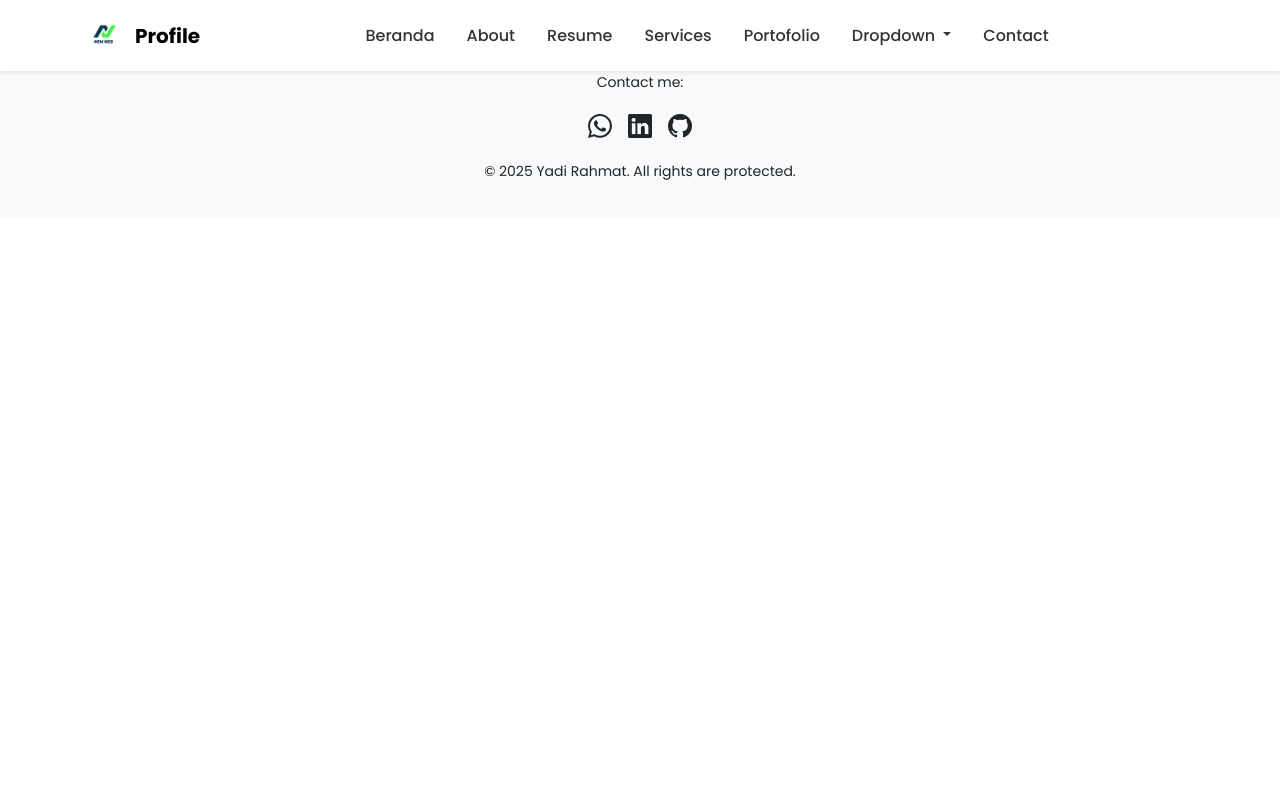
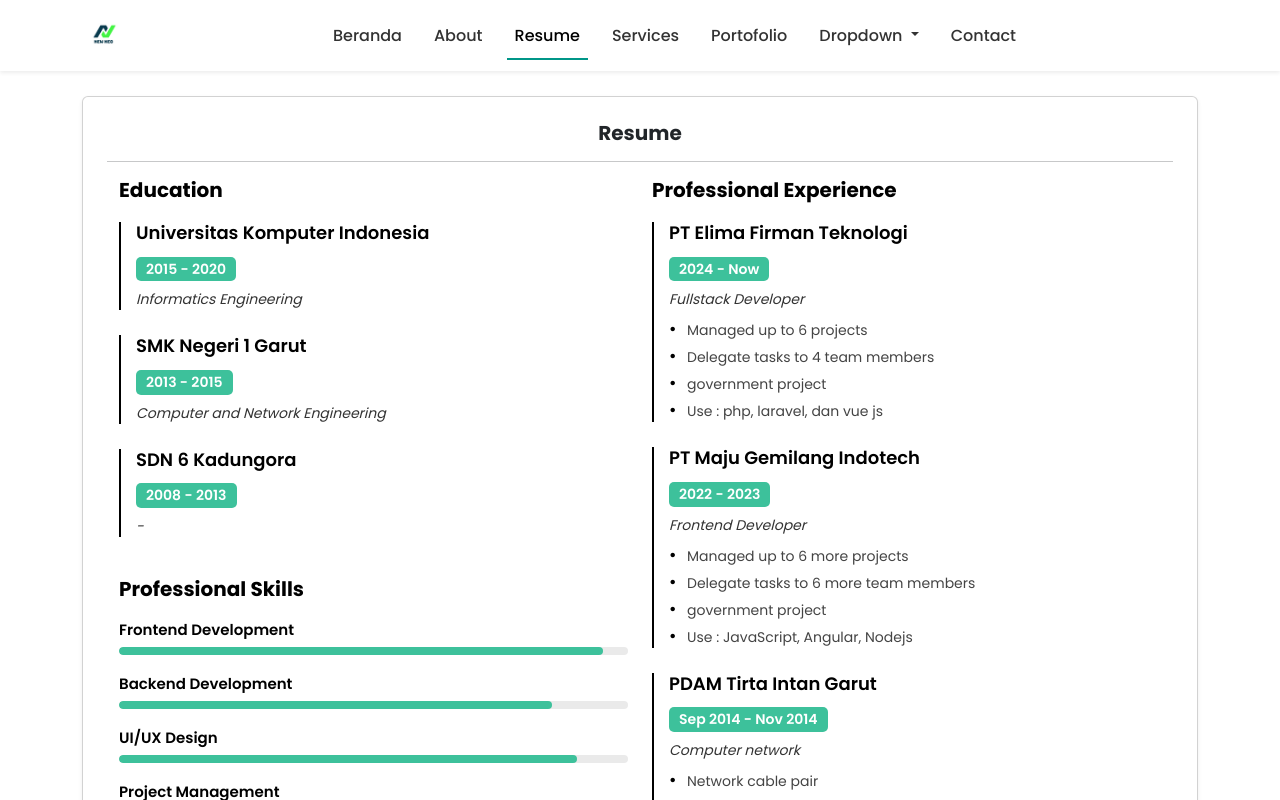
Before and after one commit to YadiRahmat10/portofolio, a Vue app: page /resume/resume in a window 1280 px wide. Built offline with nearby package versions, Linux system fonts and the light colour scheme.

Commit message:
fix portofolio

```diff
--- a/src/components/dashboard/Footer.vue
+++ b/src/components/dashboard/Footer.vue
@@ -1,5 +1,5 @@
 <template>
-  <footer class="text-center pt-4 bg-light mt-5">
+  <footer class="text-center pt-4 mt-5">
     <p>Contact me:</p>
     <div>
       <a
--- a/src/components/dashboard/Navbar.vue
+++ b/src/components/dashboard/Navbar.vue
@@ -12,9 +12,9 @@
             height="45"
             class="me-2 rounded-circle"
           />
-          <div class="d-flex flex-column lh-1">
+          <!-- <div class="d-flex flex-column lh-1">
             <strong>Profile</strong>
-          </div>
+          </div> -->
         </router-link>
 
         <!-- Toggle mobile -->
@@ -50,7 +50,7 @@
               >
             </li>
             <li class="nav-item">
-              <router-link to="/resume" class="nav-link" active-class="active"
+              <router-link to="/resume/resume" class="nav-link" active-class="active"
                 >Resume</router-link
               >
             </li>
@@ -81,19 +81,19 @@
               </a>
               <ul class="dropdown-menu">
                 <li>
-                  <router-link to="/option1" class="dropdown-item"
-                    >Option 1</router-link
+                  <router-link to="/projek/portofolio" class="dropdown-item"
+                    >Work</router-link
                   >
                 </li>
                 <li>
                   <router-link to="/option2" class="dropdown-item"
-                    >Option 2</router-link
+                    >Training</router-link
                   >
                 </li>
                 <li><hr class="dropdown-divider" /></li>
                 <li>
-                  <router-link to="/option3" class="dropdown-item"
-                    >Option 3</router-link
+                  <router-link to="/resume/resume" class="dropdown-item"
+                    >Resume</router-link
                   >
                 </li>
               </ul>
--- a/src/router/index.js
+++ b/src/router/index.js
@@ -30,7 +30,12 @@
   {
     path: "/projek/portofolio",
     name: "Index",
-    component: () => import("../views/projeck/Index.vue"),
+    component: () => import("../views/projeck/index.vue"),
+  },
+  {
+    path: "/resume/resume",
+    name: "Resume",
+    component: () => import("../views/resume/Resume.vue"),
   },
 ];
 
--- a/src/views/Home.vue
+++ b/src/views/Home.vue
@@ -1,5 +1,5 @@
 <template>
-  <div class="bg-light text-dark" style="min-height: 550px;">
+  <div style="min-height: 550px;">
     <div class="container mt-5 py-5">
       <div class="row align-items-center mb-5">
         <div class="col-md-4 text-center">
--- a/src/views/profile/Profile.vue
+++ b/src/views/profile/Profile.vue
@@ -5,54 +5,55 @@
       <hr />
       <div class="row">
         <!-- Kolom Kiri -->
-        <div class="col">
+        <div class="col-12 col-md-6">
           <div class="mb-3 text-center">
             <img src="/yadi.jpg" alt="Foto Yadi Rahmat" class="profile-img" />
           </div>
-          <div class="mb-2 d-flex">
-            <div class="fw-bold warna" style="width: 250px">Name</div>
-            <div>: Yadi Rahmat</div>
+
+          <div class="mb-2 row">
+            <div class="col-5 fw-bold warna">Name</div>
+            <div class="col-7">: Yadi Rahmat</div>
           </div>
-          <div class="mb-2 d-flex">
-            <div class="fw-bold warna" style="width: 250px">Study program</div>
-            <div>: S1 Teknik Informatika</div>
+          <div class="mb-2 row">
+            <div class="col-5 fw-bold warna">Study program</div>
+            <div class="col-7">: S1 Teknik Informatika</div>
           </div>
-          <div class="mb-2 d-flex">
-            <div class="fw-bold warna" style="width: 250px">Last education</div>
-            <div>: Universitas Komputer Indonesia</div>
+          <div class="mb-2 row">
+            <div class="col-5 fw-bold warna">Last education</div>
+            <div class="col-7">: Universitas Komputer Indonesia</div>
           </div>
         </div>
 
         <!-- Kolom Kanan -->
-        <div class="col">
-          <div class="mb-2 d-flex">
-            <div class="fw-bold warna" style="width: 220px">Experience</div>
-            <div>
-              <a>: PT.Elima Firman Teknologi (2024 - Now)</a><br />
-              <a>: PT.Maju Gemilang Indotech</a><br />
-              <a>: PDAM Tirta Intan Garut (Sep 2014 - Nov 2014)</a><br />
+        <div class="col-12 col-md-6">
+          <div class="mb-2 row">
+            <div class="col-5 fw-bold warna">Experience</div>
+            <div class="col-7">
+              <div>: PT.Elima Firman Teknologi (2024 - Now)</div>
+              <div>: PT.Maju Gemilang Indotech</div>
+              <div>: PDAM Tirta Intan Garut (Sep 2014 - Nov 2014)</div>
             </div>
           </div>
-          <div class="mb-2 d-flex">
-            <div class="fw-bold warna" style="width: 220px">Skill</div>
-            <div>
-              <a>: JavaScript</a><br />
-              <a>: PHP</a><br />
-              <a>: Laravel</a><br />
-              <a>: Vue</a><br />
-              <a>: Angular</a><br />
-              <a>: React</a>
+
+          <div class="mb-2 row">
+            <div class="col-5 fw-bold warna">Skill</div>
+            <div class="col-7">
+              <div>: JavaScript</div>
+              <div>: PHP</div>
+              <div>: Laravel</div>
+              <div>: Vue</div>
+              <div>: Angular</div>
+              <div>: React</div>
             </div>
           </div>
-          <div class="mb-2 d-flex">
-            <div class="fw-bold warna" style="width: 220px">
-              Educational background
-            </div>
-            <div>
-              <a>: Universitas Komputer Indonesia</a><br />
-              <a>: SMKN 1 Garut</a><br />
-              <a>: SMP muhammadiyah 1 Kadungora</a><br />
-              <a>: SDN 6 Karangmulya</a><br />
+
+          <div class="mb-2 row">
+            <div class="col-5 fw-bold warna">Educational background</div>
+            <div class="col-7">
+              <div>: Universitas Komputer Indonesia</div>
+              <div>: SMKN 1 Garut</div>
+              <div>: SMP Muhammadiyah 1 Kadungora</div>
+              <div>: SDN 6 Karangmulya</div>
             </div>
           </div>
         </div>
@@ -79,14 +80,14 @@
 
 <style scoped>
 .profile-img {
-  width: 150px; /* ukuran lebih kecil */
+  width: 150px;
   height: 150px;
   object-fit: cover;
-  border-radius: 50%; /* membuat bulat */
+  border-radius: 50%;
   border: 3px solid #198754;
 }
 
 .warna {
-  color: #198754;
+  color: #000000;
 }
 </style>
--- a/src/views/projeck/Index.vue
+++ b/src/views/projeck/Index.vue
@@ -174,4 +174,10 @@
     height: 300px;
   }
 }
+
+.custom-card {
+  background-color: #1b528a;
+  border: none;
+  color: #bb77f7;
+}
 </style>
--- /dev/null
+++ b/src/views/resume/Resume.vue
@@ -0,0 +1,269 @@
+<template>
+  <div class="container mt-5 py-5">
+    <div class="card shadow-sm p-4 mb-4">
+      <section id="resume" class="resume section">
+        <h5 class="fw-bold text-center">Resume</h5>
+        <hr />
+
+        <div class="container" data-aos="fade-up" data-aos-delay="100">
+          <div class="row">
+            <div class="col-lg-6">
+              <!-- Education -->
+              <div class="resume-item">
+                <h3 class="resume-title">Education</h3>
+                <div class="resume-content">
+                  <article class="education-item">
+                    <h4>Universitas Komputer Indonesia</h4>
+                    <h5>2015 - 2020</h5>
+                    <p class="institution">
+                      <em>Informatics Engineering</em>
+                    </p>
+                  </article>
+
+                  <article class="education-item">
+                    <h4>SMK Negeri 1 Garut</h4>
+                    <h5>2013 - 2015</h5>
+                    <p class="institution">
+                      <em>Computer and Network Engineering</em>
+                    </p>
+                  </article>
+
+                  <article class="education-item">
+                    <h4>SDN 6 Kadungora</h4>
+                    <h5>2008 - 2013</h5>
+                    <p class="institution">
+                      <em> - </em>
+                    </p>
+                  </article>
+                </div>
+              </div>
+
+              <!-- Skills -->
+              <div class="resume-item">
+                <h3 class="resume-title">Professional Skills</h3>
+                <div class="resume-content">
+                  <div class="skill-item">
+                    <h4>Frontend Development</h4>
+                    <div class="progress">
+                      <div
+                        class="progress-bar"
+                        role="progressbar"
+                        style="width: 95%"
+                      ></div>
+                    </div>
+                  </div>
+
+                  <div class="skill-item">
+                    <h4>Backend Development</h4>
+                    <div class="progress">
+                      <div
+                        class="progress-bar"
+                        role="progressbar"
+                        style="width: 85%"
+                      ></div>
+                    </div>
+                  </div>
+
+                  <div class="skill-item">
+                    <h4>UI/UX Design</h4>
+                    <div class="progress">
+                      <div
+                        class="progress-bar"
+                        role="progressbar"
+                        style="width: 90%"
+                      ></div>
+                    </div>
+                  </div>
+
+                  <div class="skill-item">
+                    <h4>Project Management</h4>
+                    <div class="progress">
+                      <div
+                        class="progress-bar"
+                        role="progressbar"
+                        style="width: 80%"
+                      ></div>
+                    </div>
+                  </div>
+                </div>
+              </div>
+            </div>
+
+            <!-- Experience -->
+            <div class="col-lg-6">
+              <div class="resume-item">
+                <h3 class="resume-title">Professional Experience</h3>
+                <div class="resume-content">
+                  <article class="experience-item">
+                    <h4>PT Elima Firman Teknologi</h4>
+                    <h5>2024 - Now</h5>
+                    <p class="company"><em>Fullstack Developer</em></p>
+                    <ul>
+                      <li>Managed up to 6 projects</li>
+                      <li>Delegate tasks to 4 team members</li>
+                      <li>government project</li>
+                      <li>Use : php, laravel, dan vue js</li>
+                    </ul>
+                  </article>
+
+                  <article class="experience-item">
+                    <h4>PT Maju Gemilang Indotech</h4>
+                    <h5>2022 - 2023</h5>
+                    <p class="company"><em>Frontend Developer</em></p>
+                    <ul>
+                      <li>Managed up to 6 more projects</li>
+                      <li>Delegate tasks to 6 more team members</li>
+                      <li>government project</li>
+                      <li>Use : JavaScript, Angular, Nodejs</li>
+                    </ul>
+                  </article>
+
+                  <article class="experience-item">
+                    <h4>PDAM Tirta Intan Garut</h4>
+                    <h5>Sep 2014 - Nov 2014</h5>
+                    <p class="company"><em>Computer network</em></p>
+                    <ul>
+                      <li>Network cable pair</li>
+                      <li>Fixing computer network</li>
+                    </ul>
+                  </article>
+                </div>
+              </div>
+            </div>
+          </div>
+        </div>
+      </section>
+    </div>
+  </div>
+</template>
+
+<script setup>
+import { useRouter } from "vue-router";
+
+const router = useRouter();
+</script>
+
+<style scoped>
+.resume-page {
+  background-color: #ffffff; /* background putih */
+  color: #000000; /* warna teks hitam */
+  padding: 40px;
+  border-radius: 10px;
+}
+
+/* Title Section */
+.section-title h2 {
+  font-weight: 700;
+  font-size: 28px;
+  color: #000000;
+  position: relative;
+  padding-bottom: 10px;
+}
+
+.section-title h2::after {
+  content: "";
+  position: absolute;
+  width: 40px;
+  height: 3px;
+  background: #000000; /* hitam */
+  bottom: 0;
+  left: 0;
+}
+
+/* Resume Items */
+.resume-item {
+  margin-bottom: 40px;
+}
+
+.resume-title {
+  font-size: 20px;
+  font-weight: 700;
+  margin-bottom: 20px;
+  color: #000000;
+  position: relative;
+}
+
+.resume-content article {
+  margin-bottom: 25px;
+  padding-left: 15px;
+  border-left: 2px solid #000000; /* garis aksen hitam */
+}
+
+.resume-content h4 {
+  font-size: 18px;
+  font-weight: 600;
+  color: #000000;
+  margin-bottom: 5px;
+}
+
+.resume-content h5 {
+  display: inline-block;
+  background: #3dc19b; /* badge hitam */
+  color: #ffffff;
+  font-size: 14px;
+  font-weight: 600;
+  padding: 4px 10px;
+  border-radius: 5px;
+  margin: 8px 0;
+}
+
+.resume-content p.institution,
+.resume-content p.company {
+  font-size: 14px;
+  font-style: italic;
+  color: #333333;
+  margin-bottom: 10px;
+}
+
+.resume-content p {
+  font-size: 14px;
+  color: #444444;
+}
+
+.resume-content ul {
+  list-style: none;
+  padding-left: 0;
+}
+
+.resume-content ul li {
+  font-size: 14px;
+  color: #444444;
+  margin-bottom: 6px;
+  position: relative;
+  padding-left: 18px;
+}
+
+.resume-content ul li::before {
+  content: "•";
+  color: #000000; /* bullet hitam */
+  position: absolute;
+  left: 0;
+  font-size: 18px;
+  line-height: 1;
+}
+
+/* Skills Section */
+.skill-item {
+  margin-bottom: 20px;
+}
+
+.skill-item h4 {
+  font-size: 15px;
+  font-weight: 600;
+  margin-bottom: 8px;
+  color: #000000;
+}
+
+.progress {
+  background: #eaeaea;
+  border-radius: 6px;
+  height: 8px;
+  overflow: hidden;
+}
+
+.progress-bar {
+  background-color: #3dc19b; /* progress bar hitam */
+  height: 8px;
+  border-radius: 6px;
+}
+</style>
```
Also changed, not shown: src/views/profile/Contac.vue (added, +17 -0 lines).
